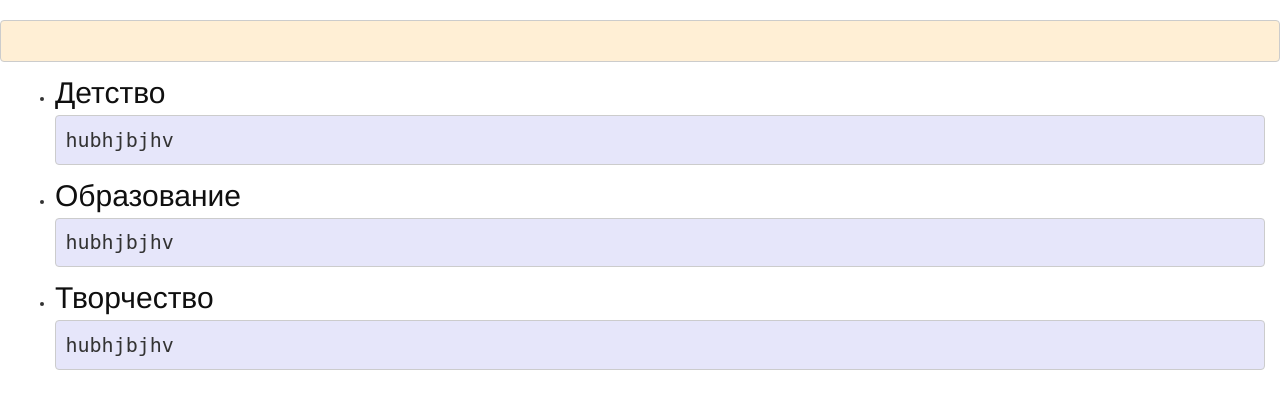
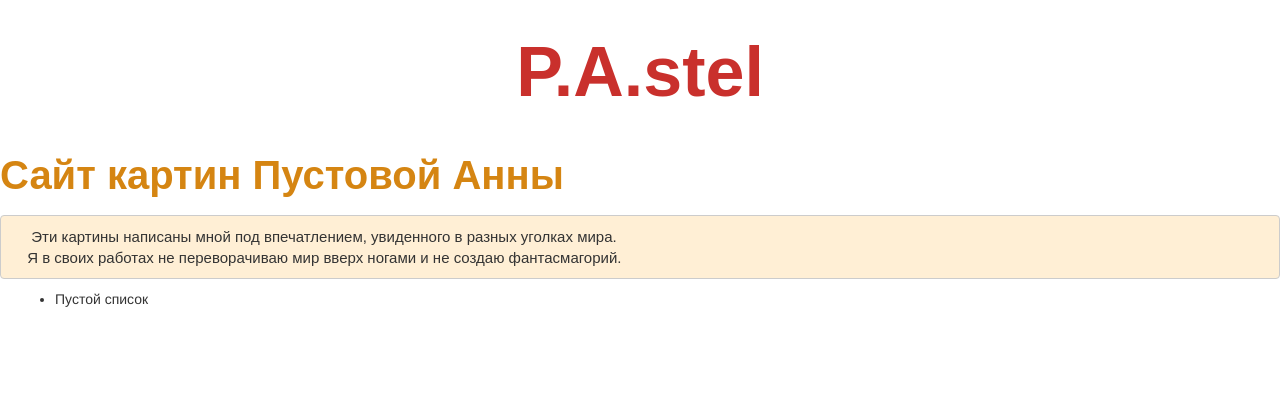
Before and after one commit to tonyafedorova/Lab4_5_RIP, a Django app: template templates/first.html in a window 1280 px wide. Shown: the part 52-461 px from the top of the page. Run offline with Django 3.2, Linux system fonts and the light colour scheme; the template is opened without the code that fills it, so the values that code supplies are empty; some libraries are stand-ins or nearby versions.

Commit message:
ready task

```diff
--- a/lab5/settings.py
+++ b/lab5/settings.py
@@ -37,7 +37,8 @@ INSTALLED_APPS = [
     'django.contrib.sessions',
     'django.contrib.messages',
     'django.contrib.staticfiles',
-    'my_app.apps.Lab5Config',
+    # 'my_app.apps.Lab5Config',
+    'my_app'
 ]
 
 MIDDLEWARE = [
@@ -120,3 +121,5 @@ USE_TZ = True
 # https://docs.djangoproject.com/en/2.1/howto/static-files/
 
 STATIC_URL = '/static/'
+MEDIA_ROOT = 'my_app/pics'
+MEDIA_URL = '/media/'
--- a/lab5/urls.py
+++ b/lab5/urls.py
@@ -16,13 +16,12 @@ Including another URLconf
 from django.contrib import admin
 from django.urls import path
 from django.conf.urls import url
-from my_app.views import function_view, ExampleClassBased, first, pictures
+from my_app.views import first, pictures, bios
 
 urlpatterns = [
     path('admin/', admin.site.urls),
-    # url(r'^function_view/', function_view),
-    # url(r'^class_based_view/', ExampleClassBased.as_view()),
     url(r'^$', first),
-    url(r'^pictures/', pictures)
+    url(r'^pictures/', pictures),
+    path('bio/<name>/', bios, name='bio_url')
 
 ]
--- a/templates/first.html
+++ b/templates/first.html
@@ -4,17 +4,17 @@
 {% block title %}Home{% endblock %}
 
 {% block content %}
-    <h1 >{{ first.phrase }}</h1>
-    <h2>{{ first.text }}</h2>
-    <pre>{{ first.big_text }} </pre>
+    <h1 >P.A.stel</h1>
+    <h2>Сайт картин Пустовой Анны</h2>
+    <pre>     Эти картины написаны мной под впечатлением, увиденного в разных уголках мира.
+    Я в своих работах не переворачиваю мир вверх ногами и не создаю фантасмагорий. </pre>
     <div class="container-fluid">
         <ul>
-            <li class="new-list"><a class="list1" href="/pictures">Детство</a></li>
-            <pre class="biography">hubhjbjhv</pre>
-            <li class="new-list"><a class="list1" href="/goto">Образование</a></li>
-            <pre class="biography">hubhjbjhv</pre>
-            <li class="new-list"><a class="list1" href="/ttt">Творчество</a></li>
-            <pre class="biography">hubhjbjhv</pre>
+            {% for bio in bios %}
+                {% include 'forinclude.html' with el=bio %}
+            {% empty %}
+               <li>Пустой список</li>
+            {% endfor %}
         </ul>
     </div>
 {% endblock %}
--- /dev/null
+++ b/templates/forinclude.html
@@ -0,0 +1,2 @@
+
+<li class="new-list"><a class="list1" href="{% url 'bio_url' el.name  %}">{{ el.name }}</a><pre class="biography"> {{ el.text }} </pre></li>
--- a/templates/pictures.html
+++ b/templates/pictures.html
@@ -1,4 +1,5 @@
 {% extends 'base.html' %}
+{% load static %}
 
 
 {% block title %}Pictures{% endblock %}
@@ -10,7 +11,7 @@
                 {% for pic in pictures %}
                     <div class="col-md-6">
                         <div class="thumbnail">
-                            <img src="https://s-media-cache-ak0.pinimg.com/originals/58/50/77/585077f705e1e1e6385940fee0e6a4d7.jpg">
+                            <img src="{% static "pics/new-york.jpg"%}">
                             <div class="caption">
                                 <p>{{ pic.text }}</p>
                                 {% if pic.price %}
```
Also changed, not shown: my_app/views.py (+14 -19 lines), templates/bio.html (added, +8 -0 lines), db.sqlite3, my_app/static/pics/IMG_2859.JPG (added), my_app/static/pics/IMG_4146.JPG (added), my_app/static/pics/new-york.jpg (added), 3 other files.
